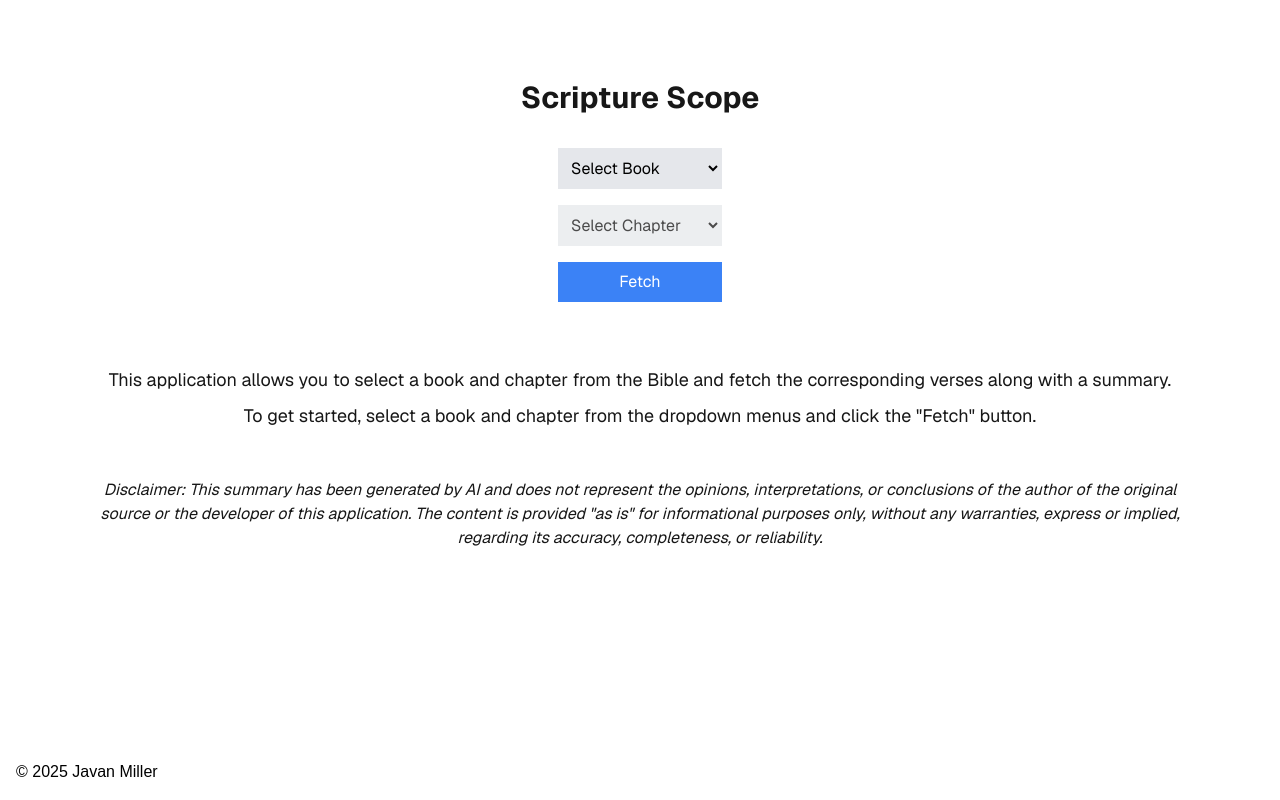
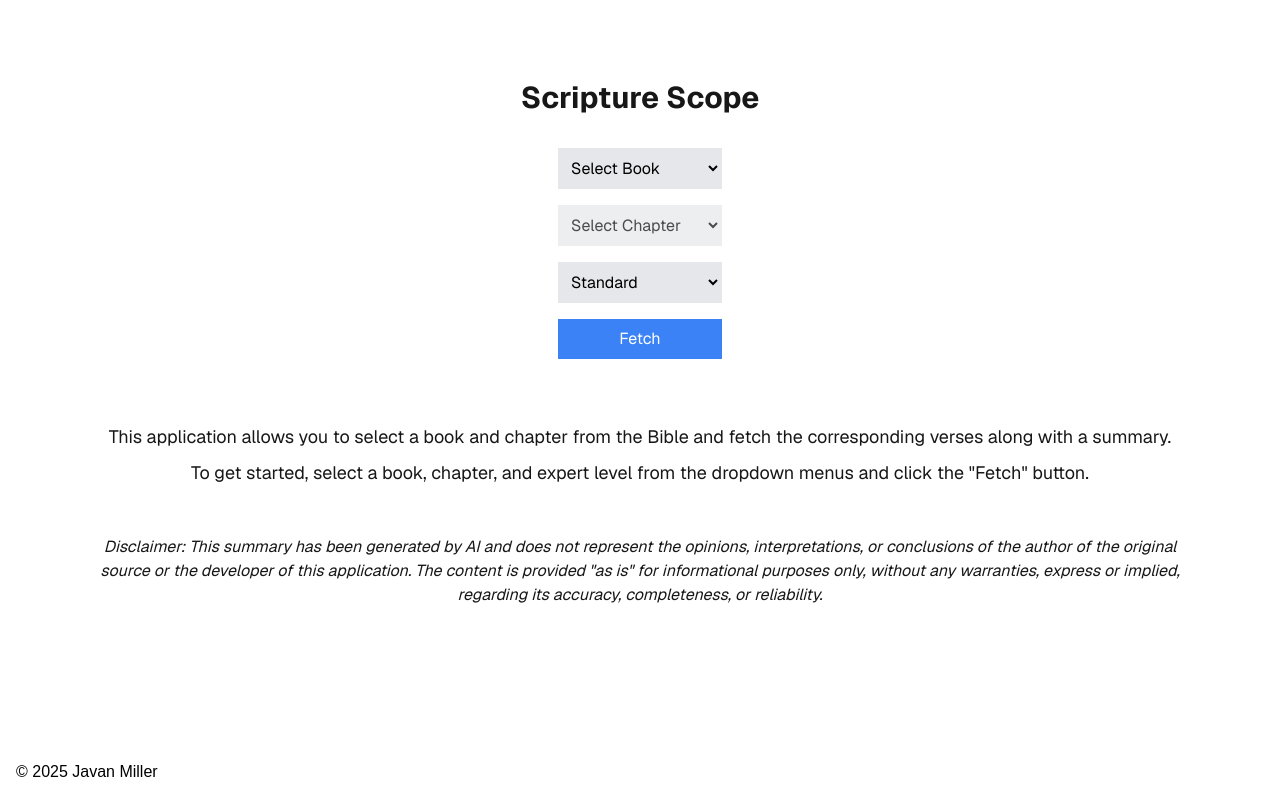
Before and after one commit to javanm0/BibleApp, a Next.js app: page / in a window 1280 px wide. Built offline with nearby package versions, Linux system fonts and the light colour scheme.

Commit message:
Add expert level menu

```diff
--- a/app/api/data/route.ts
+++ b/app/api/data/route.ts
@@ -90,12 +90,12 @@ export async function GET(request: Request) {
 
 export async function POST(request: Request) {
   try {
-    const { text } = await request.json();
+    const { text, expertLevel } = await request.json();
     const response = await groq.chat.completions.create({
       messages: [
         {
           role: "user",
-          content: `Do not use markdown syntax. Summarize the following text: ${text}`,
+          content: `Do not use markdown syntax. Summarize the following text for an individual with a ${expertLevel} spiritual knowledge level: ${text}`,
         },
       ],
       model: model as string,
--- a/app/page.tsx
+++ b/app/page.tsx
@@ -21,7 +21,7 @@ const chaptersPerBook: { [key: string]: number } = {
   "Malachi": 4, "Matthew": 28, "Mark": 16, "Luke": 24, "John": 21, "Acts": 28, "Romans": 16, "1 Corinthians": 16,
   "2 Corinthians": 13, "Galatians": 6, "Ephesians": 6, "Philippians": 4, "Colossians": 4, "1 Thessalonians": 5,
   "2 Thessalonians": 3, "1 Timothy": 6, "2 Timothy": 4, "Titus": 3, "Philemon": 1, "Hebrews": 13, "James": 5,
-  "1 Peter": 5, "2 Peter": 3, "1 John": 5, "2 John": 1, "3 John": 1, "Jude": 1, "Revelation": 22
+  "1 Peter": 5, "2 Peter": 3, "1 John": 5, "2 John": 1, "3 John": 1, "Jude": 1, "Revelation": 22,
 };
 
 interface Verse {
@@ -38,6 +38,8 @@ interface Verses {
   [key: string]: Verse;
 }
 
+const expertLevels = ["Beginner", "Standard"];
+
 export default function Home() {
   const [book, setBook] = useState<string>("");
   const [chapter, setChapter] = useState<string>("");
@@ -46,8 +48,9 @@ export default function Home() {
   const [summary, setSummary] = useState<string>("");
   const [verses, setVerses] = useState<string>("");
   const [showIntro, setShowIntro] = useState<boolean>(true);
+  const [expertLevel, setExpertLevel] = useState<string>("Standard");
 
-  const fetchVersesAndSummary = async (book: string, chapter: string) => {
+  const fetchVersesAndSummary = async (book: string, chapter: string, expertLevel: string) => {
     try {
       const encodedBook = encodeURIComponent(book);
       const encodedChapter = encodeURIComponent(chapter);
@@ -66,7 +69,7 @@ export default function Home() {
           headers: {
             'Content-Type': 'application/json',
           },
-          body: JSON.stringify({ text: versesText }),
+          body: JSON.stringify({ text: versesText, expertLevel }),
         });
         const summaryData = await summaryResponse.json();
         setSummary(summaryData.summary);
@@ -83,7 +86,7 @@ export default function Home() {
   const handleFetchClick = () => {
     setSelectedBook(book);
     setSelectedChapter(chapter);
-    fetchVersesAndSummary(book, chapter);
+    fetchVersesAndSummary(book, chapter, expertLevel);
     setShowIntro(false);
   };
 
@@ -117,6 +120,17 @@ export default function Home() {
               </option>
             ))}
           </select>
+          <select
+            value={expertLevel}
+            onChange={(e) => setExpertLevel(e.target.value)}
+            className="border p-2 bg-gray-200 dark:bg-gray-800 text-black dark:text-white"
+          >
+            {expertLevels.map((level) => (
+              <option key={level} value={level}>
+                {level}
+              </option>
+            ))}
+          </select>
           <button onClick={handleFetchClick} className="bg-blue-500 text-white p-2">
             Fetch
           </button>
@@ -127,7 +141,7 @@ export default function Home() {
               This application allows you to select a book and chapter from the Bible and fetch the corresponding verses along with a summary.
             </p>
             <p className="mt-2 text-lg">
-              To get started, select a book and chapter from the dropdown menus and click the &quot;Fetch&quot; button.
+              To get started, select a book, chapter, and expert level from the dropdown menus and click the &quot;Fetch&quot; button.
             </p>
             <p className="mt-12 text-md italic">
               Disclaimer: This summary has been generated by AI and does not represent the opinions, interpretations, or conclusions of the author
```
Also changed, not shown: 1 other file (tests, documents, lock files or other folders).
